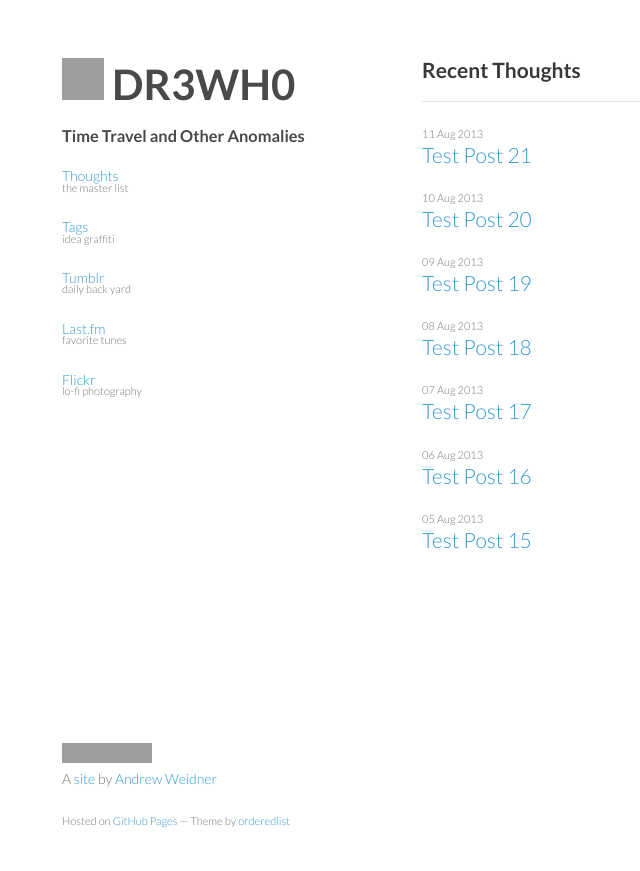
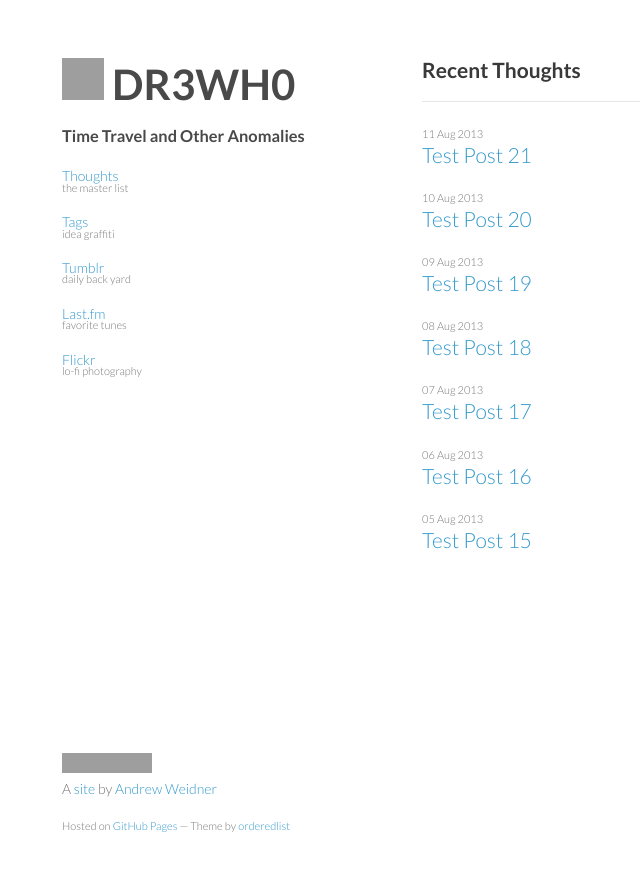
Before and after one commit to drewhop/drewhop.github.io, a Jekyll site: the page built from index.html, in a window 1280 px wide. Shown: the top 871 px of the page, without its empty margins (148-788 px from the left). Built offline with Jekyll 4.4.1, drawn with Linux system fonts in a browser that asks for light colours; comment, search, counter and statistics services are not loaded; grey boxes are pictures that could not be loaded.

Commit message:
Update styles.css

```diff
--- a/stylesheets/styles.css
+++ b/stylesheets/styles.css
@@ -12,7 +12,11 @@ h1, h2, h3, h4, h5, h6 {
   margin:0 0 20px;
 }
 
-p, ul, ol, table, pre, dl {
+p {
+  margin:0 0 15px;
+}
+
+ul, ol, table, pre, dl {
   margin:0 0 20px;
 }
 
```
